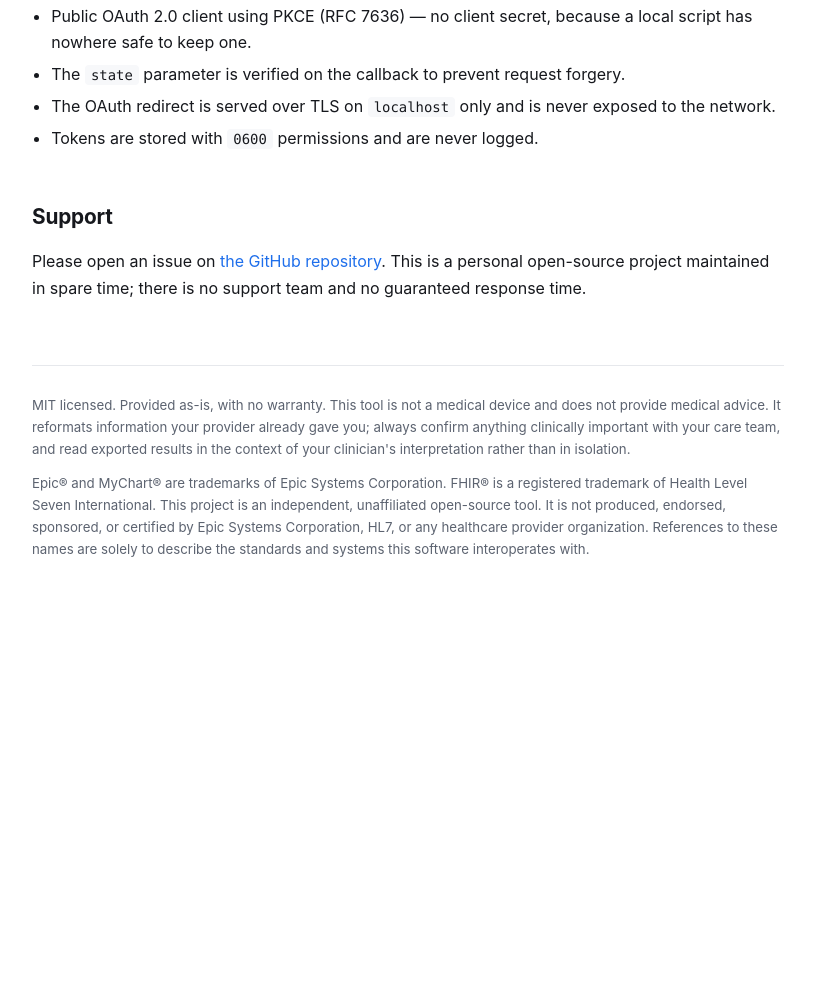
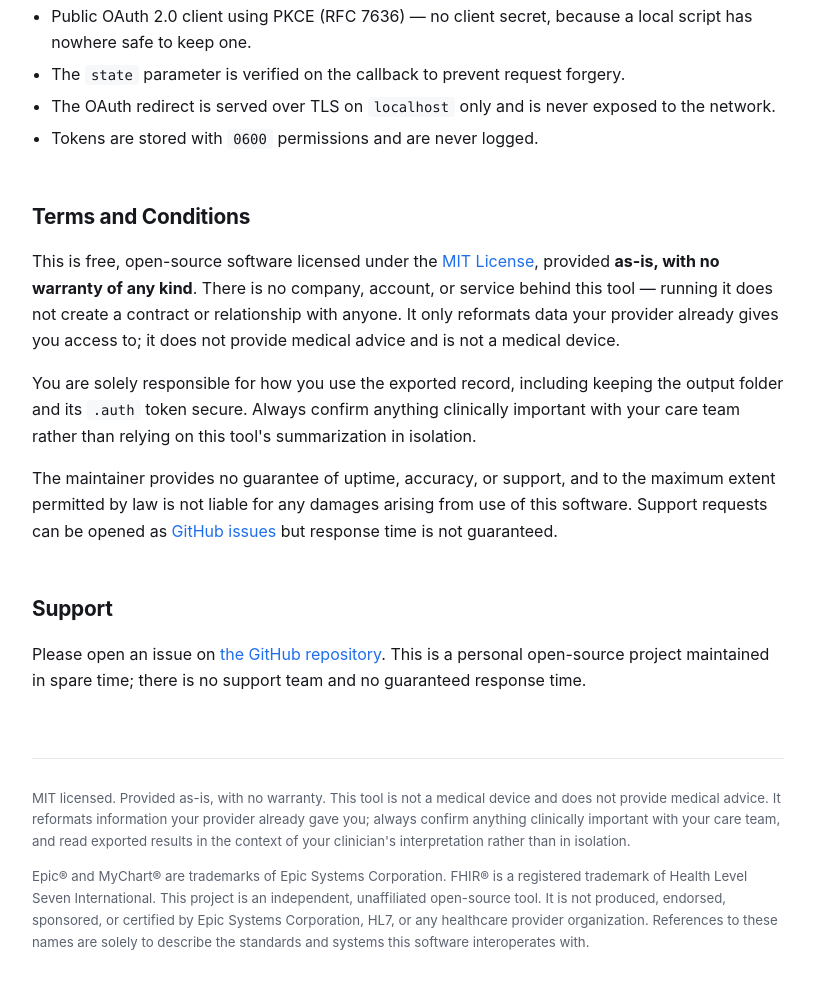
Before and after one commit to sw181688-sys/personal-health-record-exporter, a plain HTML site: page index.html in a window 1280 px wide. Shown: the part 2809-3797 px from the top of the page, without its empty margins (232-1047 px from the left). Before the commit the page ends 3479 px from the top, so only its background shows below. Drawn offline with Linux system fonts and the light colour scheme.

Commit message:
Add Terms and Conditions section to docs page

```diff
--- a/index.html
+++ b/index.html
@@ -166,6 +166,24 @@
   <li>Tokens are stored with <code>0600</code> permissions and are never logged.</li>
 </ul>
 
+<h2 id="terms">Terms and Conditions</h2>
+<p>This is free, open-source software licensed under the
+<a href="https://github.com/sw181688-sys/personal-health-record-exporter/blob/main/LICENSE">MIT License</a>,
+provided <strong>as-is, with no warranty of any kind</strong>. There is no
+company, account, or service behind this tool — running it does not create a
+contract or relationship with anyone. It only reformats data your provider
+already gives you access to; it does not provide medical advice and is not a
+medical device.</p>
+<p>You are solely responsible for how you use the exported record, including
+keeping the output folder and its <code>.auth</code> token secure. Always
+confirm anything clinically important with your care team rather than relying
+on this tool's summarization in isolation.</p>
+<p>The maintainer provides no guarantee of uptime, accuracy, or support, and to
+the maximum extent permitted by law is not liable for any damages arising from
+use of this software. Support requests can be opened as
+<a href="https://github.com/sw181688-sys/personal-health-record-exporter/issues">GitHub issues</a>
+but response time is not guaranteed.</p>
+
 <h2>Support</h2>
 <p>Please open an issue on
 <a href="https://github.com/sw181688-sys/personal-health-record-exporter/issues">the GitHub repository</a>.
```
